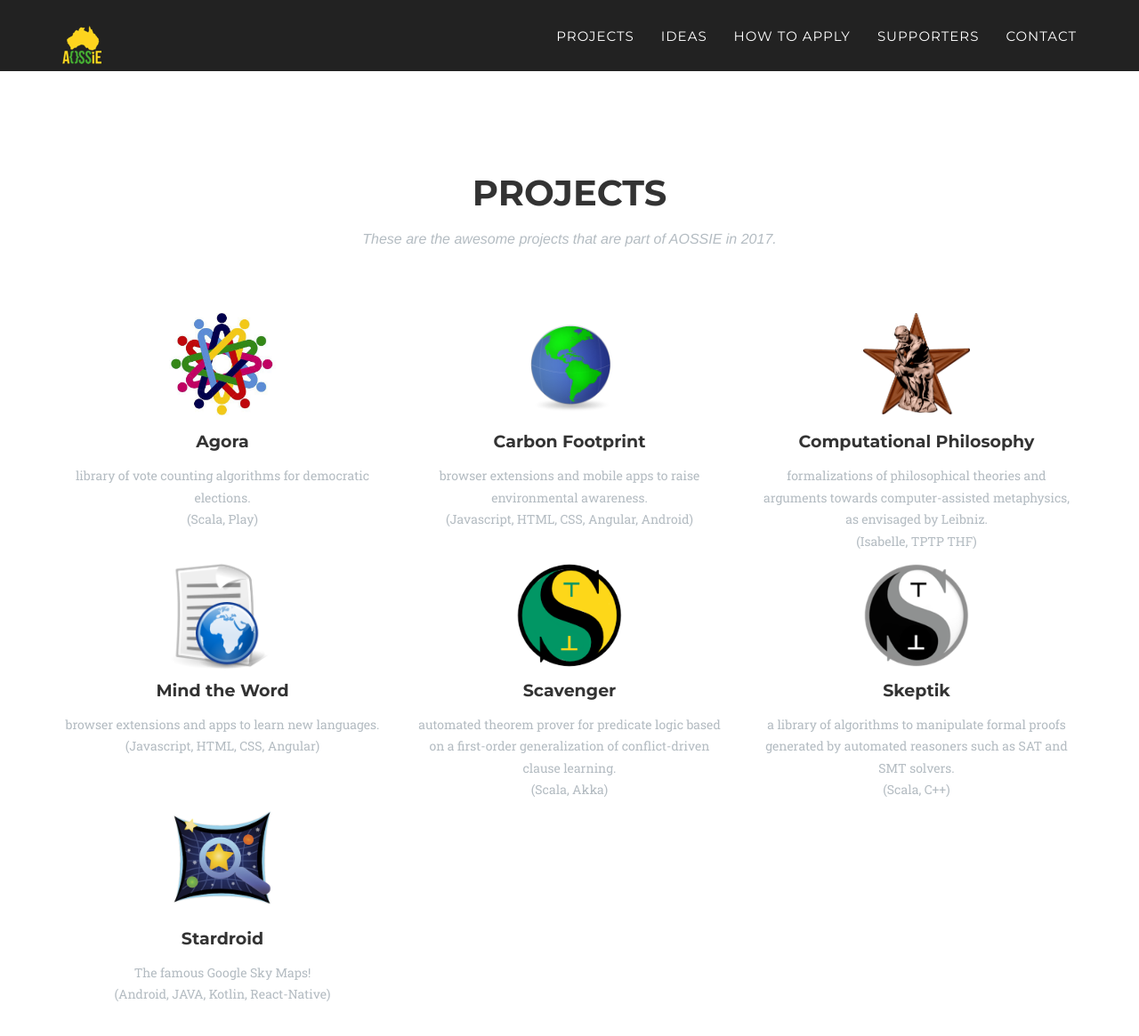
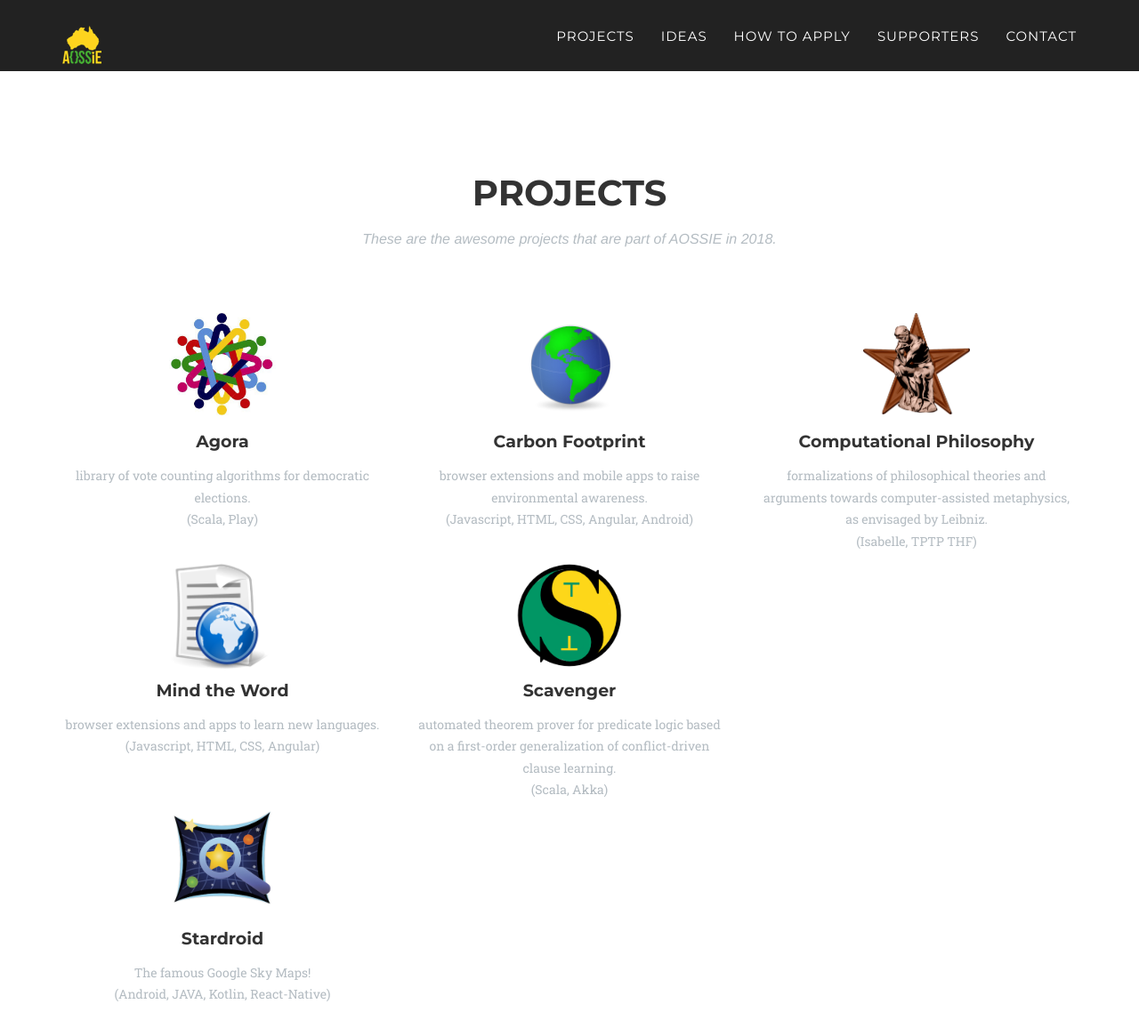
Before and after one commit to DimuthuKasunWP/aossie.gitlab.io, a Jekyll site: the page built from index.html, in a window 1280 px wide and 1400 px high, scrolled down 798 px. Shown: the top 1165 px of the window at 89% size. Built offline with Jekyll 4.4.1, drawn with Linux system fonts in a browser that asks for light colours; some web fonts are replaced; some of the changed text lies outside the part shown.

Commit message:
Update year

```diff
--- a/_includes/ideas.html
+++ b/_includes/ideas.html
@@ -4,7 +4,7 @@
             <div class="row">
                 <div class="col-lg-12 text-center">
                     <h2 class="section-heading">Ideas</h2>
-                    <h3 class="section-subheading text-muted">These are the project ideas that we offer for GSoC 2017.</h3>
+                    <h3 class="section-subheading text-muted">These are the project ideas that we offer for GSoC 2018.</h3>
                 </div>
             </div>
             <div class="row">
--- a/_includes/projects.html
+++ b/_includes/projects.html
@@ -4,7 +4,7 @@
             <div class="row">
                 <div class="col-lg-12 text-center">
                     <h2 class="section-heading">Projects</h2>
-                    <h3 class="section-subheading text-muted">These are the awesome projects that are part of AOSSIE in 2017.</h3>
+                    <h3 class="section-subheading text-muted">These are the awesome projects that are part of AOSSIE in 2018.</h3>
                 </div>
             </div>
             <div class="row text-center">
@@ -64,20 +64,6 @@
                     <p class="text-muted">automated theorem prover for predicate logic based on a first-order generalization of conflict-driven clause learning.<br>
                     (Scala, Akka)</p>
                 </div>
-                <div class="col-md-4">
-                    <span class="fa-stack fa-4x">
-                    	<a href="https://gitlab.com/aossie/Skeptik">
-                        <img src="img/project-logos/skeptik.png" class="img-responsive img-centered" alt="">
-                        </a>
-                        <!--
-                        <i class="fa fa-circle fa-stack-2x text-primary"></i>
-                        <i class="fa fa-lock fa-stack-1x fa-inverse"></i>
-                        -->
-                    </span>
-                    <h4 class="service-heading">Skeptik</h4>
-                    <p class="text-muted">a library of algorithms to manipulate formal proofs generated by automated reasoners such as SAT and SMT solvers.<br>
-                        (Scala, C++)</p>
-                </div>
             </div>
             <div class="row text-center">
                 <div class="col-md-4">
```
